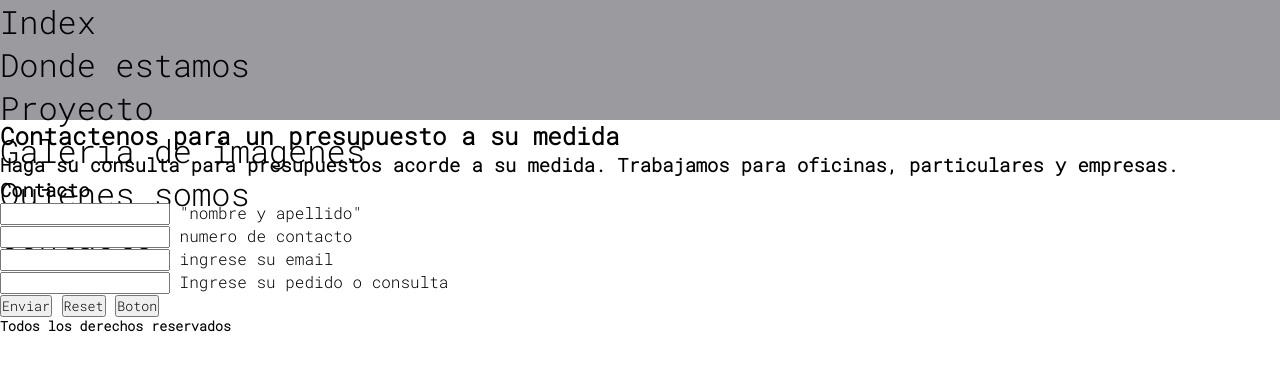
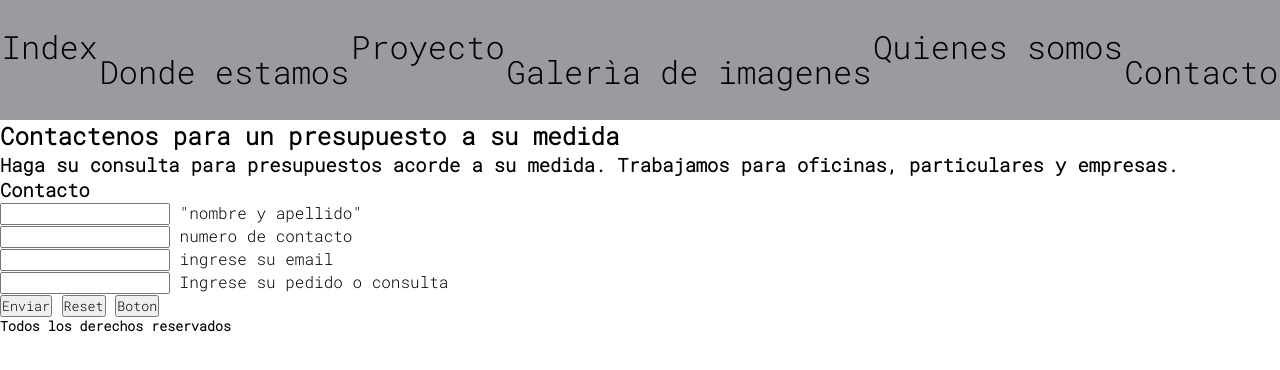
Before and after one commit to Nadiapascual92/Preentrega2-PASCUAL, a website: page pages/contacto.html in a window 1280 px wide. Drawn offline with Linux system fonts and the light colour scheme.

Commit message:
empezando la pagina contacto

```diff
--- a/pages/contacto.html
+++ b/pages/contacto.html
@@ -6,7 +6,6 @@
     <meta name="viewport" content="width=device-width, initial-scale=1.0">
     <title>CONTACTO</title>
     <link rel="stylesheet" href="../css/styles.css">
-
     <link rel="preconnect" href="https://fonts.googleapis.com">
     <link rel="preconnect" href="https://fonts.gstatic.com" crossorigin>
     <link href="https://fonts.googleapis.com/css2?family=Roboto+Mono:wght@300&display=swap" rel="stylesheet">
@@ -15,13 +14,13 @@
 <body>
 <header>
     <nav>
-        <ul>
-        <li><a href="../index.html">Index</a></li>
-        <li><a href="./Dondeestamos.html">Donde estamos</a></li>
-        <li><a href="./Proyecto.html">Proyecto</a></li>
-        <li><a href="./Galeria.html">Galerìa de imagenes</a></li>
-        <li><a href="./Quienessomos.html">Quienes somos</a></li>
-        <li><a href="./contacto.html">Contacto</a></li>
+        <ul class="navigum">
+            <li><a href="../index.html">Index</a></li>
+            <li class="alinium"><a href="./Dondeestamos.html">Donde estamos</a></li>
+            <li><a href="./Proyecto.html">Proyecto</a></li>
+            <li class="alinium"><a href="./Galeria.html">Galerìa de imagenes</a></li>
+            <li><a href="./Quienessomos.html">Quienes somos</a></li>
+            <li class="alinium"><a href="./contacto.html">Contacto</a></li>
         </ul>
     </nav>
 
```
Also changed, not shown: SCSS/misas.scss (line endings or trailing spaces), componentes.scss/main.css (added), 1 other file.
